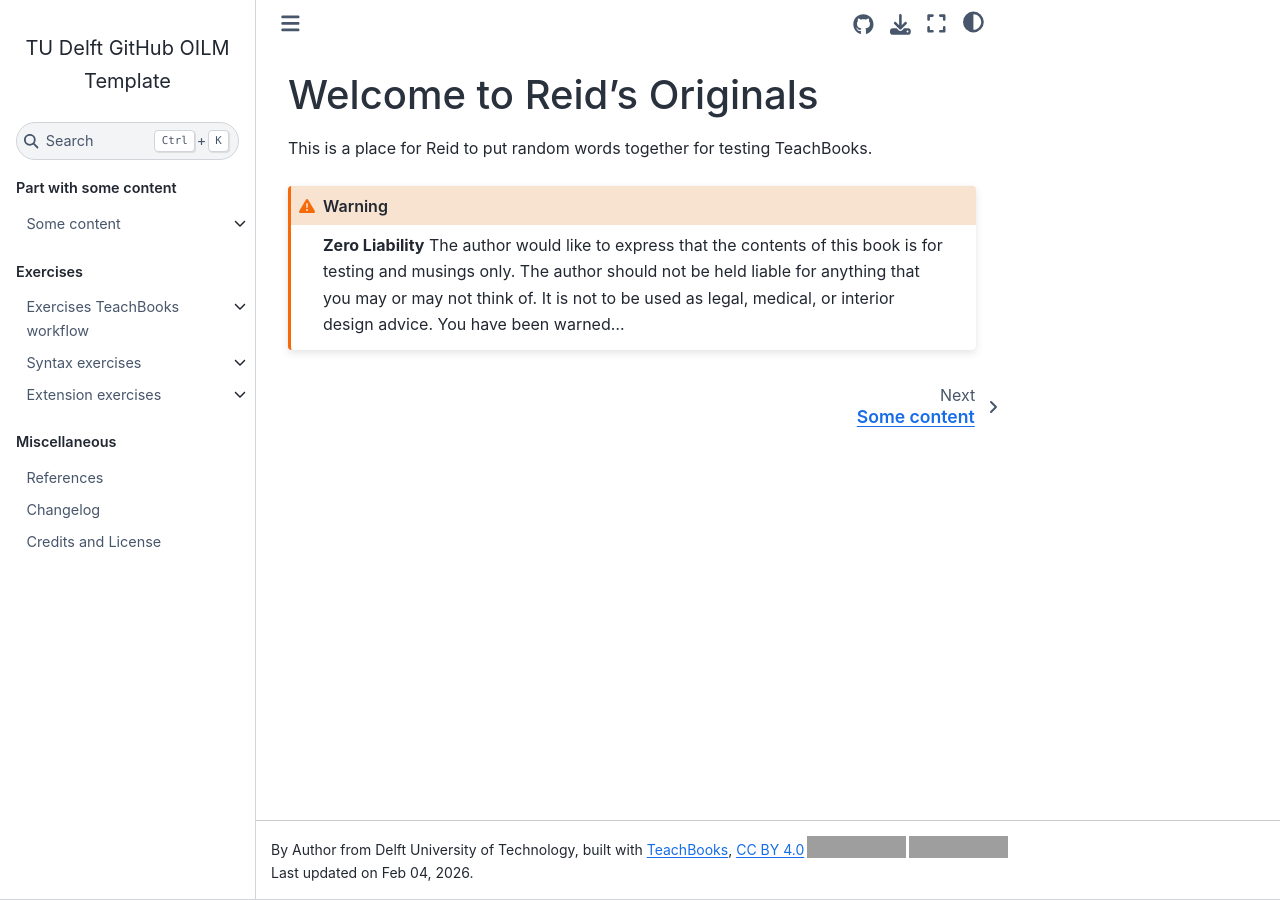
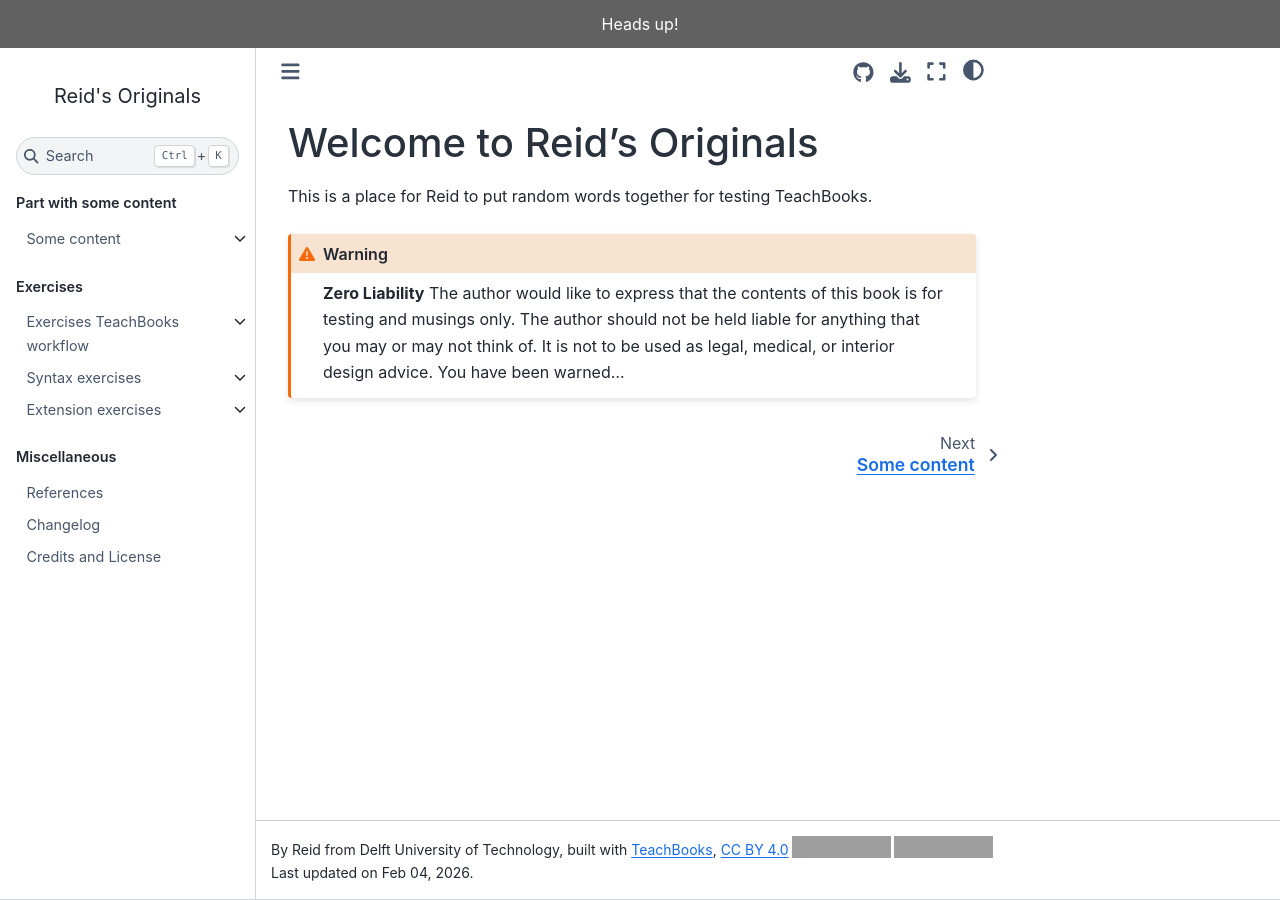
Before and after one commit to RBS-tud/reid-test, a Jupyter Book: the page built from book/intro.md, in a window 1280 px wide. Built offline with Jupyter Book 1.0.4 settings and Sphinx 7.4.7 and the Sphinx Book theme 1.1.4, drawn with Linux system fonts in a browser that asks for light colours; comment, search, counter and statistics services are not loaded; grey boxes are pictures that could not be loaded.

Commit message:
Updated Config stuff

```diff
--- a/book/_config.yml
+++ b/book/_config.yml
@@ -2,7 +2,7 @@
 
 # This config includes an opinionated list of configuration options of TeachBooks, Jupyterbook v1, Sphinx and other extensions part of TeachBooks-Favourites.
 
-author: Author from Delft University of Technology, built with <a href="https://teachbooks.io">TeachBooks</a>, <a href="https://creativecommons.org/licenses/by/4.0/" target="_blank" rel="license noopener noreferrer"">CC BY 4.0<img style="height:22px!important;margin-left:3px;vertical-align:text-bottom;" src="https://mirrors.creativecommons.org/presskit/icons/cc.svg" alt=""><img style="height:22px!important;margin-left:3px;vertical-align:text-bottom;" src="https://mirrors.creativecommons.org/presskit/icons/by.svg" alt=""></a>
+author: Reid from Delft University of Technology, built with <a href="https://teachbooks.io">TeachBooks</a>, <a href="https://creativecommons.org/licenses/by/4.0/" target="_blank" rel="license noopener noreferrer"">CC BY 4.0<img style="height:22px!important;margin-left:3px;vertical-align:text-bottom;" src="https://mirrors.creativecommons.org/presskit/icons/cc.svg" alt=""><img style="height:22px!important;margin-left:3px;vertical-align:text-bottom;" src="https://mirrors.creativecommons.org/presskit/icons/by.svg" alt=""></a>
                                                      # Replace TeachBooks Teams with your own name in the line above, configuratin part of JupyterBook: https://jupyterbook.org/en/stable/customize/config.html
 execute:
   execute_notebooks: "off"                           # Replace this if you want don't have notebooks with output and you want to add notebook output during build, configuration part of Jupyterbook v1 (https://jupyterbook.org/en/stable/customize/config.html)
@@ -27,21 +27,21 @@ sphinx:                                              # Options passed on to the
       use_thebe_lite: true                           # Required for live code, part of TeachBooks-Sphinx-Thebe (https://teachbooks.io/manual/features/live_code.html)
       exclude_patterns: ["**/_*.yml", "**/*.md", "**/*.ipynb"] #exclude files which should not be accessible for live code, configuration part of TeachBooks-Sphinx-Thebe (https://teachbooks.io/manual/features/live_code.html)
     #html_favicon:                                   # Default value not shown (line can be removed), allows to add your own favicon (disabling of TU Delft favicon is required), configuration part of Sphinx (https://www.sphinx-doc.org/en/master/index.html)
-    html_baseurl: "https://oit.tudelft.nl>/<repo>"   # Replace this with your own URL, configuration part of Sphinx (https://www.sphinx-doc.org/en/master/index.html)
+    html_baseurl: "https://rbs-tud.github.io/reid-test"   # Replace this with your own URL, configuration part of Sphinx (https://www.sphinx-doc.org/en/master/index.html)
     html_theme_options:
       logo:
-        text: TU Delft GitHub OILM Template          # Replace this with your own open interactive learning material title, configuration part of Sphinx (https://www.sphinx-doc.org/en/master/index.html)
+        text: Reid's Originals          # Replace this with your own open interactive learning material title, configuration part of Sphinx (https://www.sphinx-doc.org/en/master/index.html)
         # image_light:                               # Default value not shown (line can be removed), adds your logo for the light mode here (can be the same as image_dark) (disabling of TU Delft logo is required), configuration part of Sphinx (https://www.sphinx-doc.org/en/master/index.html)
         # image_dark:                                # Default value not shown (line can be removed), adds your logo for the dark mode here (can be the same as image_light) (disabling of TU Delft logo is required), configuration part of Sphinx (https://www.sphinx-doc.org/en/master/index.html)
-      repository_url: "https://github.com/TUDelft-books/repo" # Add your own repo URL here, configuration part of JupyterBook v1 (https://jupyterbook.org/en/stable/customize/config.html)
+      repository_url: "https://github.com/RBS-tud/reid-test" # Add your own repo URL here, configuration part of JupyterBook v1 (https://jupyterbook.org/en/stable/customize/config.html)
       path_to_docs:          "book"                  # Required for edit_page_button, should be book if you're using TeachBooks package (https://github.com/TeachBooks/TeachBooks) or the TeachBooks deploy book workflow (https://teachbooks.io/manual/external/deploy-book-workflow/README.html), configuration part of Jupyterbook v1 (https://jupyterbook.org/en/stable/customize/config.html)
       repository_branch:     "main"                  # Replace when you change the name of your published branch (required for edit_page_button), configuration part of Jupyterbook v1 (https://jupyterbook.org/en/stable/customize/config.html)
       use_edit_page_button:  true                    # Replace with false if you don't want the edit page button (i.e. if you don't user to propose changes themselves or have a private repo), configuration part of Jupyterbook v1 (https://jupyterbook.org/en/stable/customize/config.html)
       use_repository_button: true                    # Replace with false if you don't want the repository button (i.e. if you have a private repo), configuration part of Jupyterbook v1 (https://jupyterbook.org/en/stable/customize/config.html)
-      use_issues_button :    true                    # Replace with false if you don't want the issues button (i.e. if you don't want to use GitHub issues or have a private repo), configuration part of Jupyterbook v1 (https://jupyterbook.org/en/stable/customize/config.html)
+      use_issues_button :    false                    # Replace with false if you don't want the issues button (i.e. if you don't want to use GitHub issues or have a private repo), configuration part of Jupyterbook v1 (https://jupyterbook.org/en/stable/customize/config.html)
       launch_buttons:
         thebe: true                                  # Required for live code, part of TeachBooks-Sphinx-Thebe (https://teachbooks.io/manual/features/live_code.html)
-      announcement: ""                               # Default value (line can be removed), sets a banner announcement at the top of the site, configuration part of Jupyterbook v1 (https://jupyterbook.org/en/stable/customize/config.html)
+      announcement: "Heads up!"                               # Default value (line can be removed), sets a banner announcement at the top of the site, configuration part of Jupyterbook v1 (https://jupyterbook.org/en/stable/customize/config.html)
     html_show_copyright:   false                     # As the copyright is included in the author field, configuration part of Sphinx (https://www.sphinx-doc.org/en/master/index.html)
     html_last_updated_fmt: ''                        # Adds the date of the last update to the footer, if '' based on value of language, configuration part of sphinx-last-updated-by-git (https://github.com/TeachBooks/sphinx-last-updated-by-git)
     mathjax3_config:
```
